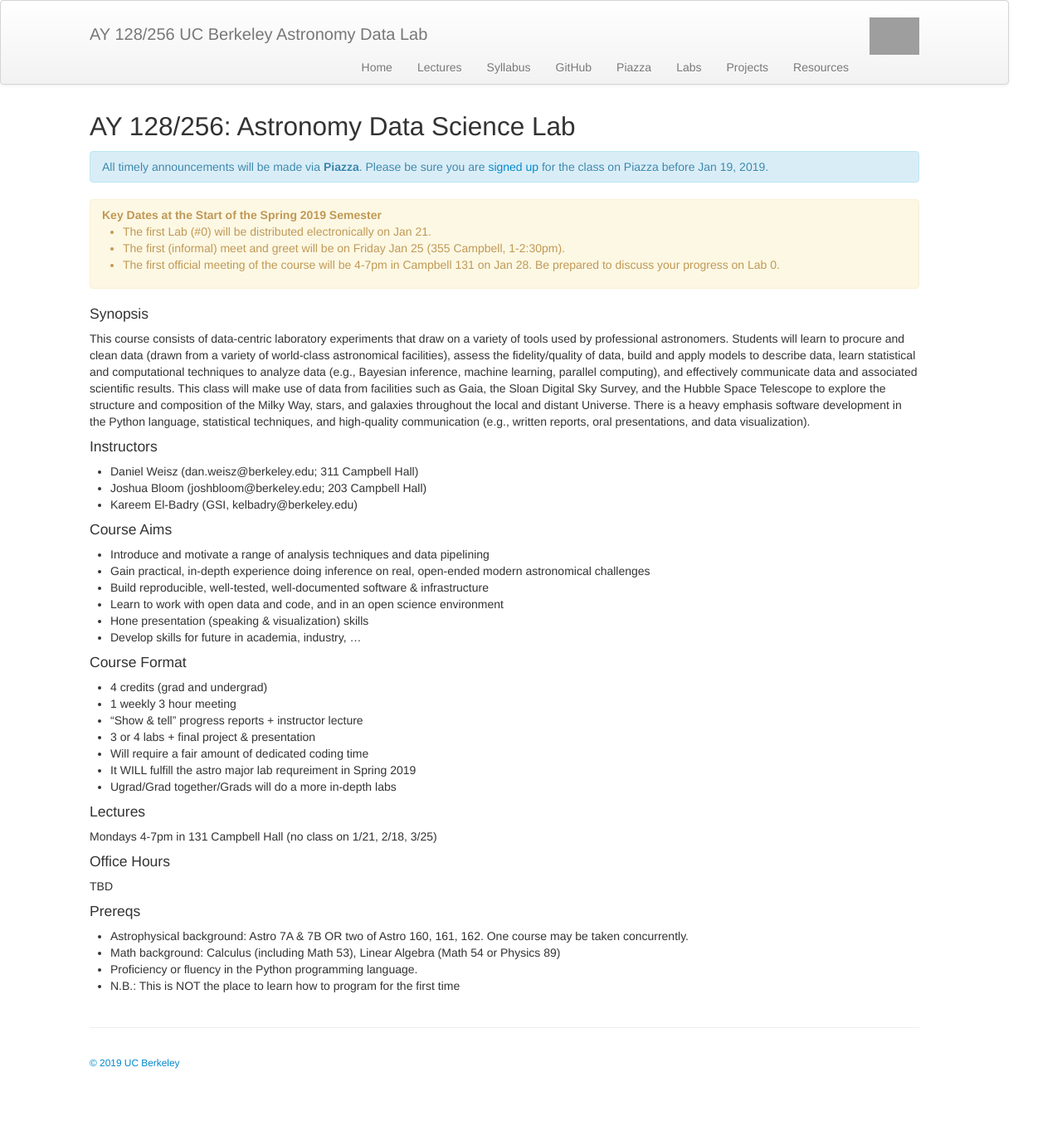
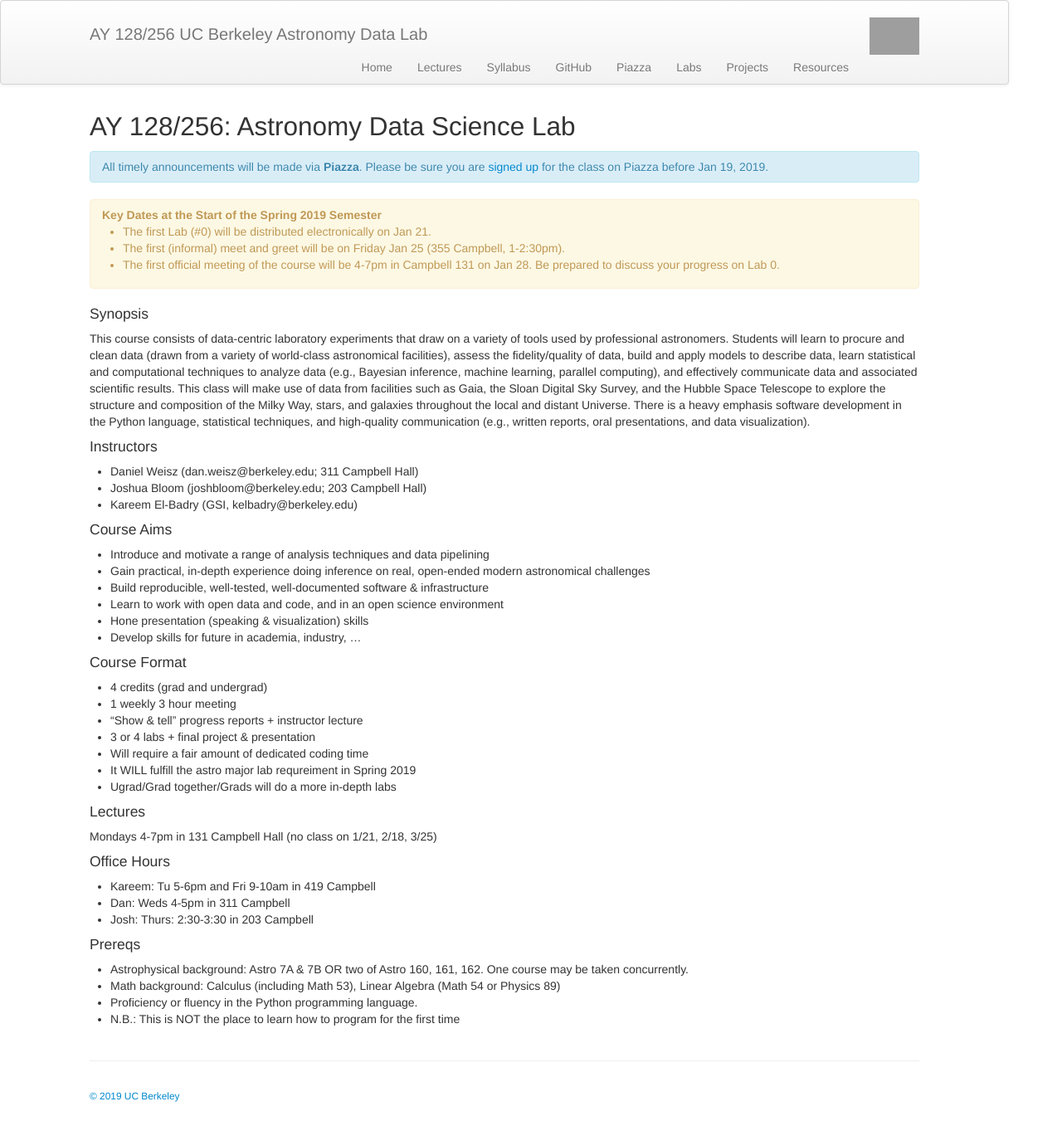
Before and after one commit to ucb-datalab/ucb-datalab.github.io, a Jekyll site: the page built from index.md, in a window 1280 px wide. Shown: the whole page at 83% size. Built offline with Jekyll 4.4.1, drawn with Linux system fonts in a browser that asks for light colours; before the commit the page ends 1311 px from its top, so only the background shows below that; grey boxes are pictures that could not be loaded.

Commit message:
adding office hours

```diff
--- a/index.md
+++ b/index.md
@@ -59,7 +59,10 @@ Mondays 4-7pm in 131 Campbell Hall (no class on 1/21, 2/18, 3/25)
 
 #### Office Hours
 
-TBD
+* Kareem: Tu 5-6pm and Fri 9-10am in 419 Campbell
+* Dan: Weds 4-5pm in 311 Campbell
+* Josh: Thurs: 2:30-3:30 in 203 Campbell
+
 
 #### Prereqs
 
```
